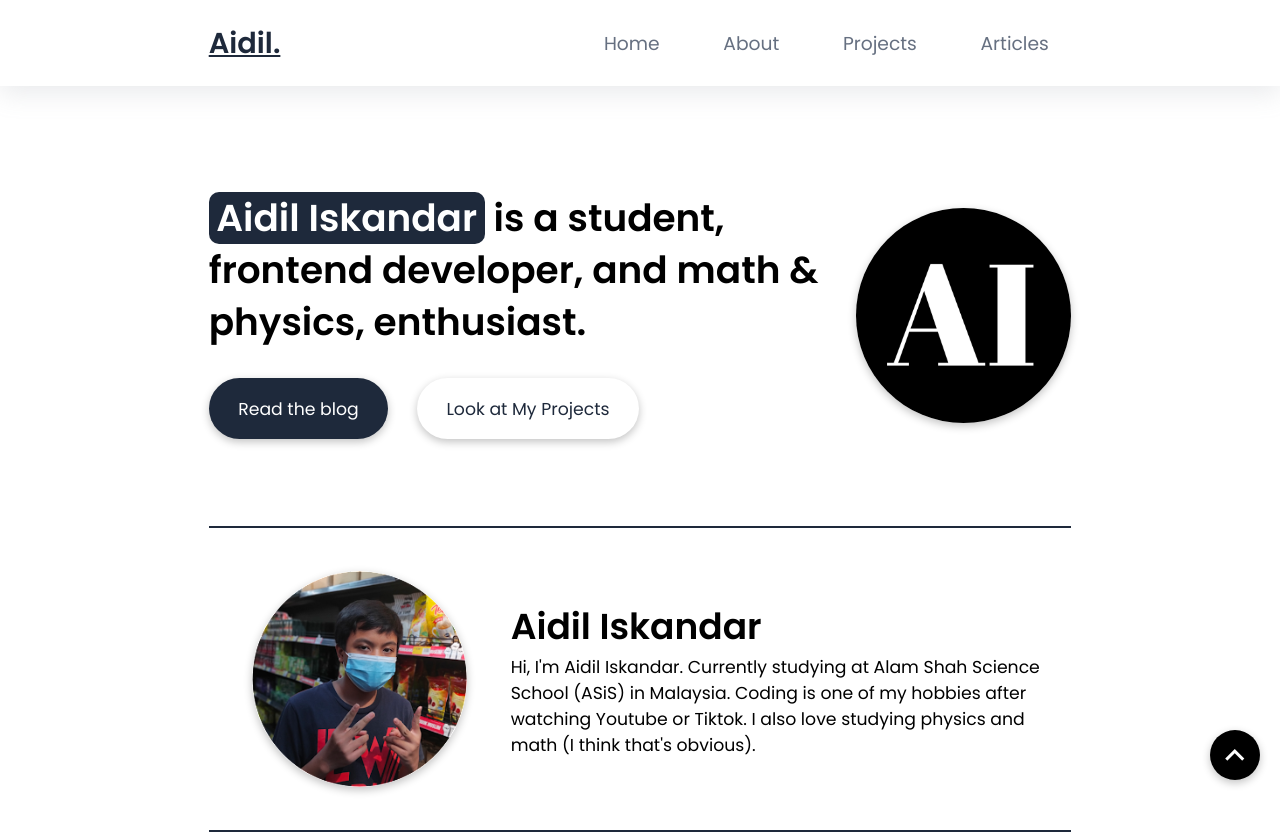
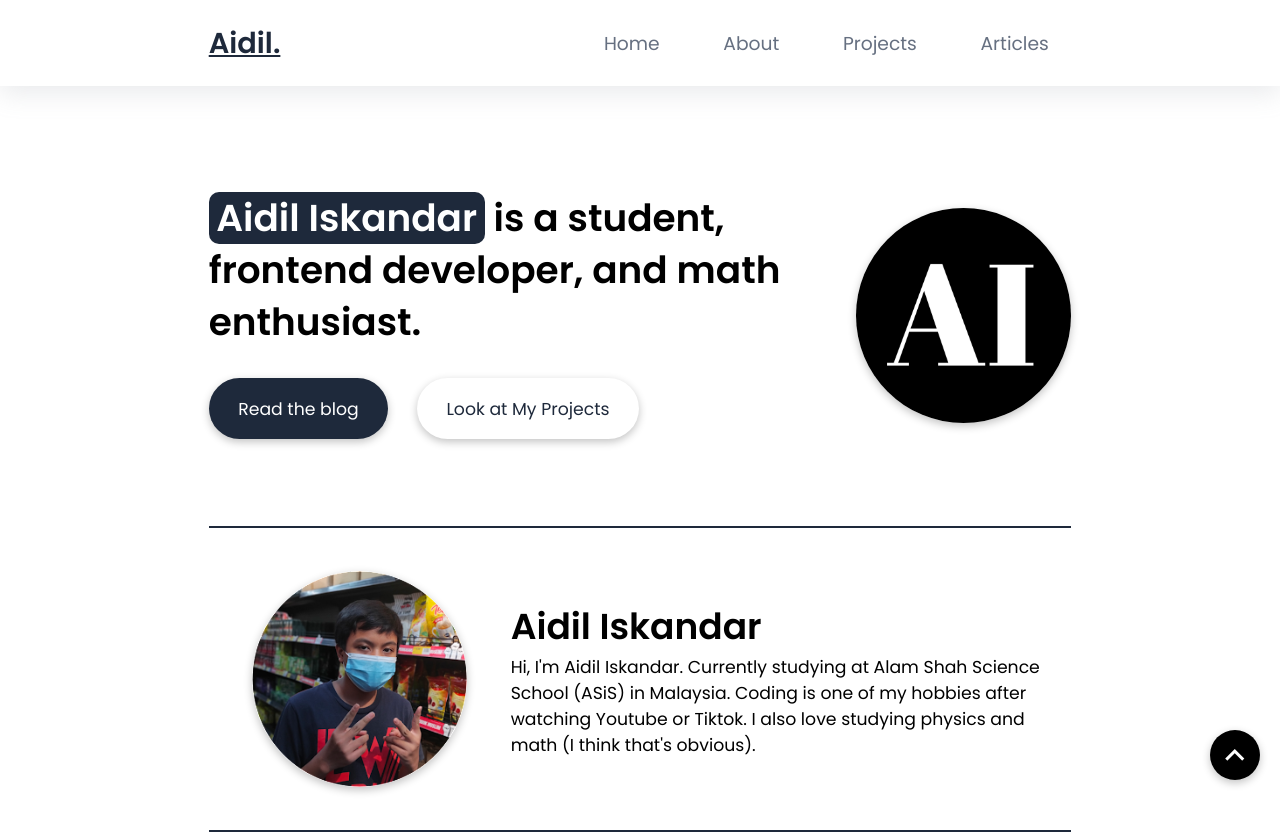
Before and after one commit to aidil-sekandar/portfolio-old, a plain HTML site: page index.html in a window 1280 px wide. Shown: the top 835 px of the page. Drawn offline with nearby package versions, Linux system fonts and the light colour scheme.

Commit message:
change featured text

```diff
--- a/index.html
+++ b/index.html
@@ -50,7 +50,7 @@
       <section class="hero">
         <div class="col-1">
           <div class="featured-text">
-            <h1><span class="highlited-text">Aidil Iskandar</span> is a student, frontend developer, and math & physics, enthusiast.</h1>
+            <h1><span class="highlited-text">Aidil Iskandar</span> is a student, frontend developer, and math enthusiast.</h1>
           </div>
           <div class="btn-div">
             <a href="#articles">Read the blog</a>
```
